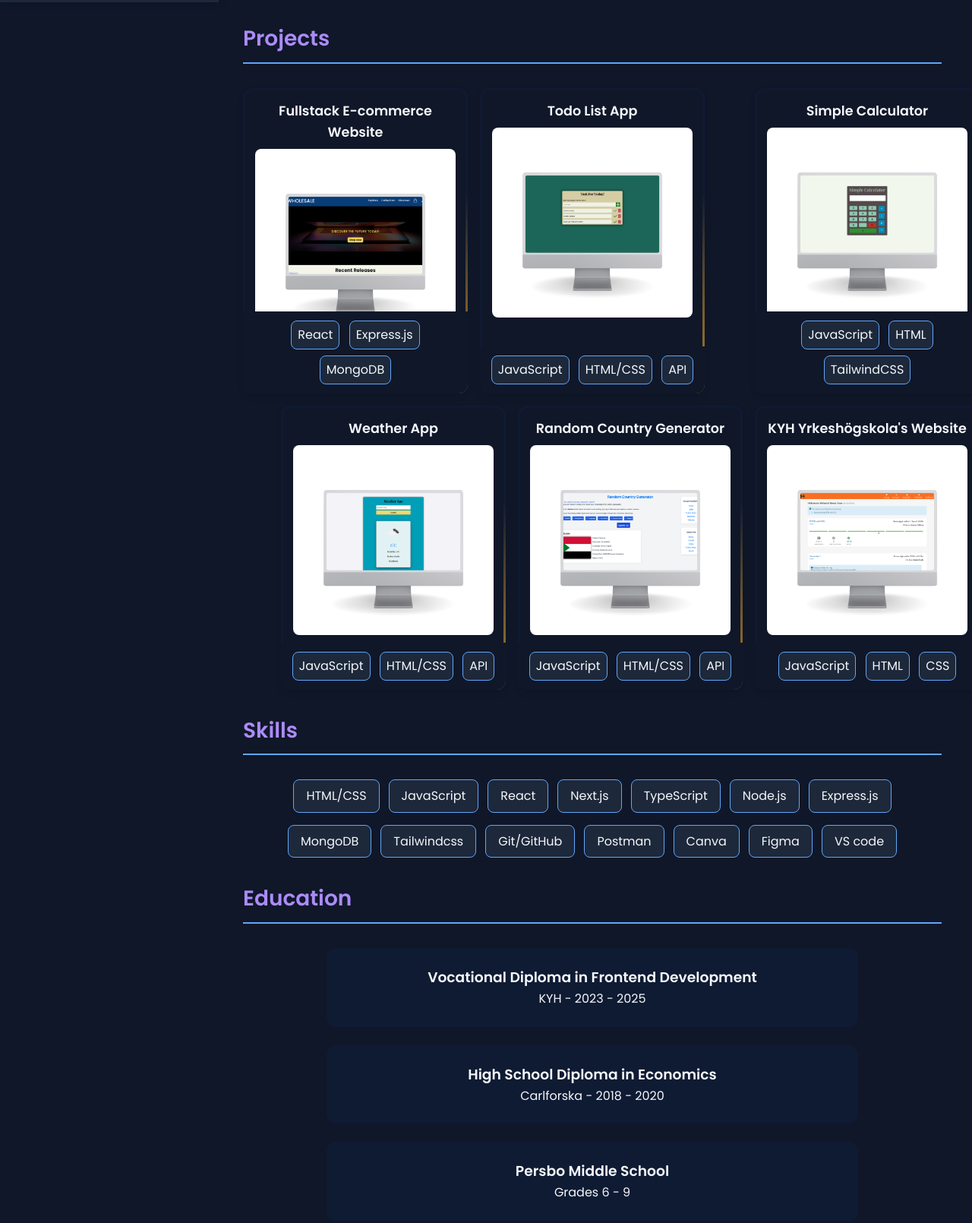
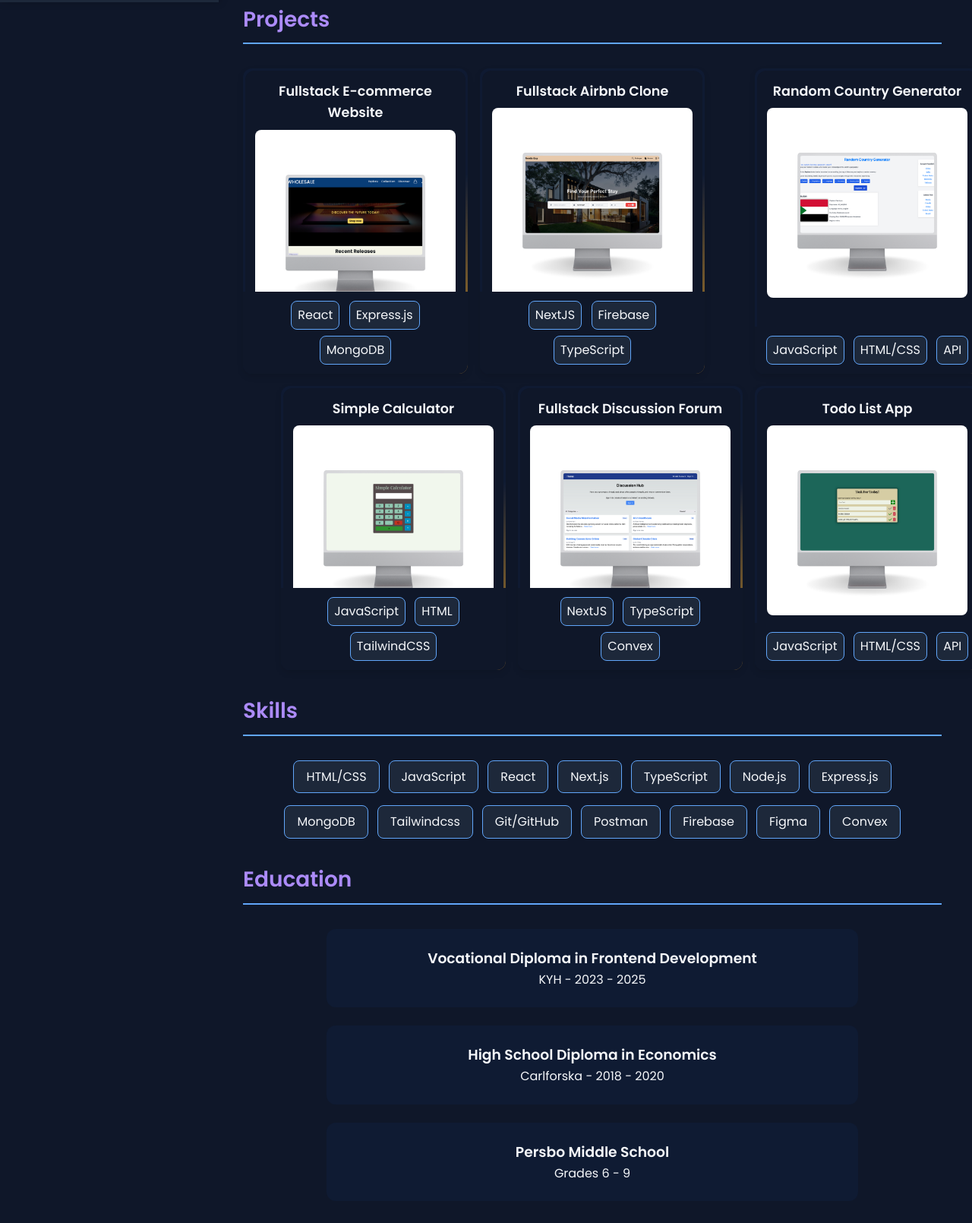
Before and after one commit to Coding-Mohamed/Modern-Portfolio, a plain HTML site: page index.html in a window 1280 px wide. Shown: the part 797-2407 px from the top of the page at 76% size. Drawn offline with nearby package versions, Linux system fonts and the light colour scheme.

Commit message:
updates to add for new project

```diff
--- a/index.html
+++ b/index.html
@@ -41,7 +41,7 @@
           <h2>Mohamed <small>Aspiring Frontend Developer</small></h2>
           <div class="about">
             <div class="about-info">
-              <p class="sec1">🎯 <strong>Passionate Frontend Student:</strong> Hi, I'm Mohamed, an enthusiastic frontend development student with a growing passion for creating responsive and user-friendly web applications. As I approach the final year of my studies, I'm actively seeking a <mark> LIA placement from November 25, 2024, to April 11, 2025</mark>, hoping to gain real-world experience and potentially transition into a full-time role.</p>
+              <p class="sec1">🎯 <strong>Frontend Developer in Progress:</strong>Hi, I'm Mohamed, a frontend student passionate about building responsive, user-friendly web apps. Currently gaining hands-on experience during my <mark> LIA at Digital Dividend</mark>I'm now exploring career opportunities to kickstart my journey after graduation!</p>
 
               <p class="sec2">🚀 <strong>Learning Tech Stack:</strong> Currently focusing on core frontend technologies including JavaScript, React basics, HTML5, and CSS3. I'm eager to apply these skills in building interactive web interfaces and improving user experiences.</p>
 
@@ -71,14 +71,25 @@
               </div>
             </div>
             <div class="project">
-              <h6>Todo List App</h6>
-              <img src="image/tod.png" alt="Project 2" onclick="openModal('modal2')" />
-              <div class="frame">
-                <span class="yellow">JavaScript</span>
-                <span class="yellow">HTML/CSS</span>
-                <span class="yellow">API</span>
+              <h6>Fullstack Airbnb Clone</h6>
+              <img src="image/airbnb.png" alt="Project 6" onclick="openModal('modal6')" />
+              <div class="tools">
+                <span class="green">NextJS</span>
+                <span class="green">Firebase</span>
+                <span class="green">TypeScript</span>
               </div>
             </div>
+
+            <div class="project">
+              <h6>Random Country Generator</h6>
+              <img src="image/random-country-pic.png" alt="Project 5" onclick="openModal('modal5')" />
+              <div class="tools">
+                <span class="green">JavaScript</span>
+                <span class="green">HTML/CSS</span>
+                <span class="green">API</span>
+              </div>
+            </div>
+
             <div class="project">
               <h6>Simple Calculator</h6>
               <img src="image/calc.png" alt="Project 3" onclick="openModal('modal3')" />
@@ -89,30 +100,22 @@
               </div>
             </div>
             <div class="project">
-              <h6>Weather App</h6>
-              <img src="image/weather.png" alt="Project 4" onclick="openModal('modal4')" />
+              <h6>Fullstack Discussion Forum</h6>
+              <img src="image/forumm.png" alt="Project 4" onclick="openModal('modal4')" />
               <div class="tools">
-                <span class="green">JavaScript</span>
-                <span class="green">HTML/CSS</span>
-                <span class="green">API</span>
+                <span class="green">NextJS</span>
+                <span class="green">TypeScript</span>
+                <span class="green">Convex</span>
               </div>
             </div>
+
             <div class="project">
-              <h6>Random Country Generator</h6>
-              <img src="image/random-country-pic.png" alt="Project 5" onclick="openModal('modal5')" />
-              <div class="tools">
-                <span class="green">JavaScript</span>
-                <span class="green">HTML/CSS</span>
-                <span class="green">API</span>
-              </div>
-            </div>
-            <div class="project">
-              <h6>KYH Yrkeshögskola's Website</h6>
-              <img src="image/kyh.png" alt="Project 6" onclick="openModal('modal6')" />
-              <div class="tools">
-                <span class="green">JavaScript</span>
-                <span class="green">HTML</span>
-                <span class="green">CSS</span>
+              <h6>Todo List App</h6>
+              <img src="image/tod.png" alt="Project 2" onclick="openModal('modal2')" />
+              <div class="frame">
+                <span class="yellow">JavaScript</span>
+                <span class="yellow">HTML/CSS</span>
+                <span class="yellow">API</span>
               </div>
             </div>
           </div>
@@ -137,9 +140,9 @@
               <li>Tailwindcss</li>
               <li>Git/GitHub</li>
               <li>Postman</li>
-              <li>Canva</li>
+              <li>Firebase</li>
               <li>Figma</li>
-              <li>VS code</li>
+              <li>Convex</li>
             </ul>
           </section>
         </section>
@@ -196,7 +199,7 @@
         <!-- Footer Section -->
         <footer>
           <button onclick="topFunction()" id="scrollToTopBtn" title="Go to top"><i class="fas fa-arrow-up"></i> Top</button>
-          <p>&copy; 2024 Mohamed's Portfolio. All rights reserved.</p>
+          <p>&copy; 2025 Mohamed's Portfolio. All rights reserved.</p>
         </footer>
       </main>
     </div>
@@ -265,14 +268,14 @@
       <div id="modal4" class="modal hidden fixed top-0 left-0 w-full h-full bg-black bg-opacity-50 flex justify-center items-center">
         <div class="modal-content bg-white p-6 rounded-lg shadow-md relative">
           <span class="close absolute top-0 right-3 text-3xl cursor-pointer text-gray-600" onclick="closeModal('modal4')">&times;</span>
-          <h2 class="text-xl font-semibold mb-2">Weather App</h2>
-          <p class="mb-4">A clean and simple weather app. Get current conditions and forecasts for any location. Powered by HTML, CSS, JavaScript, and the OpenWeather API.</p>
+          <h2 class="text-xl font-semibold mb-2">Discussion Forum</h2>
+          <p class="mb-4">Discussion Hub is a full-stack forum app inspired by Reddit, built with Next.js, Convex, Clerk, and TypeScript. Users can create threads, comment, upvote/downvote, and enjoy real-time updates in a responsive interface.</p>
           <div class="button-container">
-            <button onclick="window.open('https://checking-weather.netlify.app/', '_blank')" class="custom-btn green-btn">
+            <button onclick="window.open('https://forumy.vercel.app/', '_blank')" class="custom-btn green-btn">
               <i class="fas fa-eye"></i>
               <span>Website</span>
             </button>
-            <a href="https://github.com/Coding-Mohamed/Weather-App" target="_blank" class="custom-link">
+            <a href="https://github.com/Coding-Mohamed/Forum" target="_blank" class="custom-link">
               <i class="fab fa-github"></i>
               <span>GitHub</span>
             </a>
@@ -303,14 +306,14 @@
       <div id="modal6" class="modal hidden fixed top-0 left-0 w-full h-full bg-black bg-opacity-50 flex justify-center items-center">
         <div class="modal-content bg-white p-6 rounded-lg shadow-md relative">
           <span class="close absolute top-0 right-3 text-3xl cursor-pointer text-gray-600" onclick="closeModal('modal6')">&times;</span>
-          <h2 class="text-xl font-semibold mb-2">KYH Yrkeshögskola's Website</h2>
-          <p class="mb-4">Displays a student portal where each student has a personal page to track their studies. The interface is visual only and lacks functional backend capabilities.</p>
+          <h2 class="text-xl font-semibold mb-2">Fullstack airbnb clone</h2>
+          <p class="mb-4">Nordic Exp is a platform inspired by Airbnb, allowing users to discover and book unique accommodations and activity packages.</p>
           <div class="button-container">
-            <button onclick="window.open('https://kyh-website.netlify.app/', '_blank')" class="custom-btn green-btn">
+            <button onclick="window.open('https://nordicexp-tau.vercel.app/', '_blank')" class="custom-btn green-btn">
               <i class="fas fa-eye"></i>
               <span>Website</span>
             </button>
-            <a href="https://github.com/Coding-Mohamed/Kyh-Clone" target="_blank" class="custom-link">
+            <a href="https://github.com/Coding-Mohamed/Fullstack-Airbnb-Clone" target="_blank" class="custom-link">
               <i class="fab fa-github"></i>
               <span>GitHub</span>
             </a>
```
Also changed, not shown: image/airbnb.png (added), image/forumm.png (added), 2 other files.
